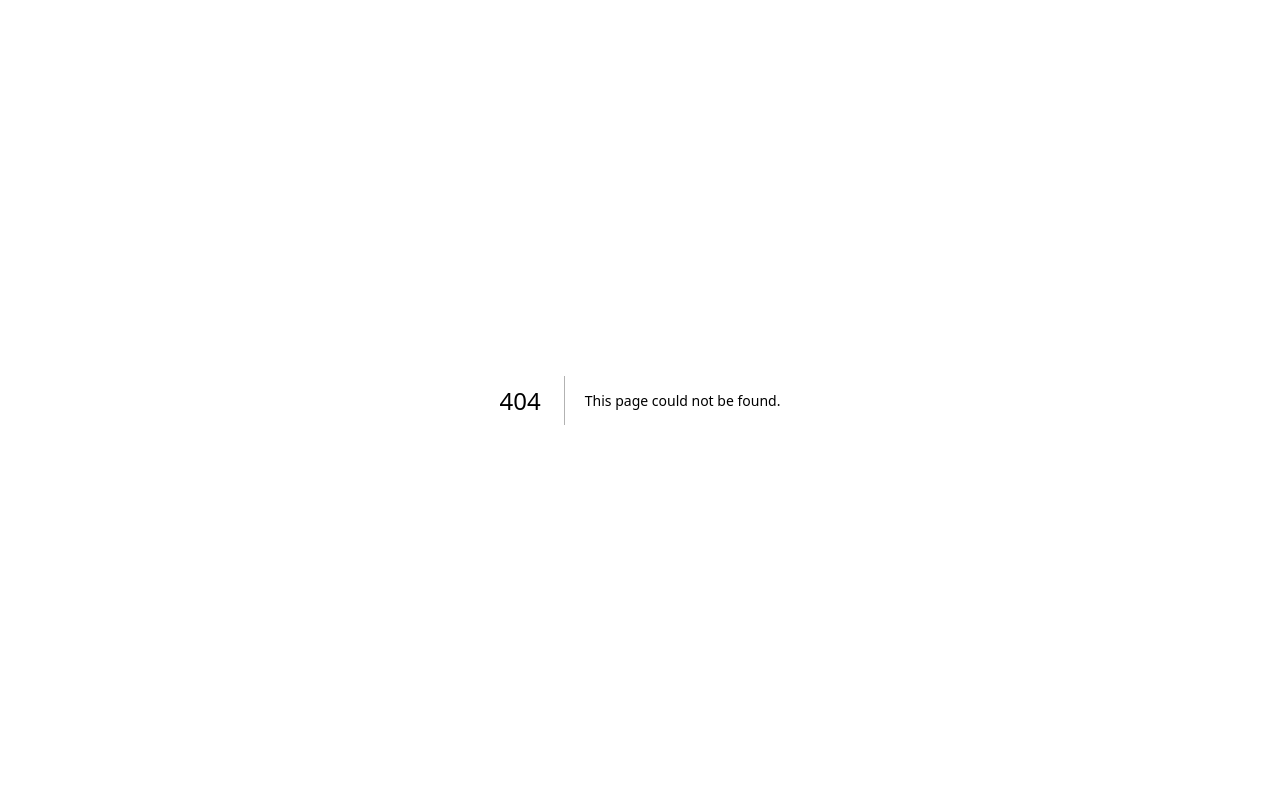
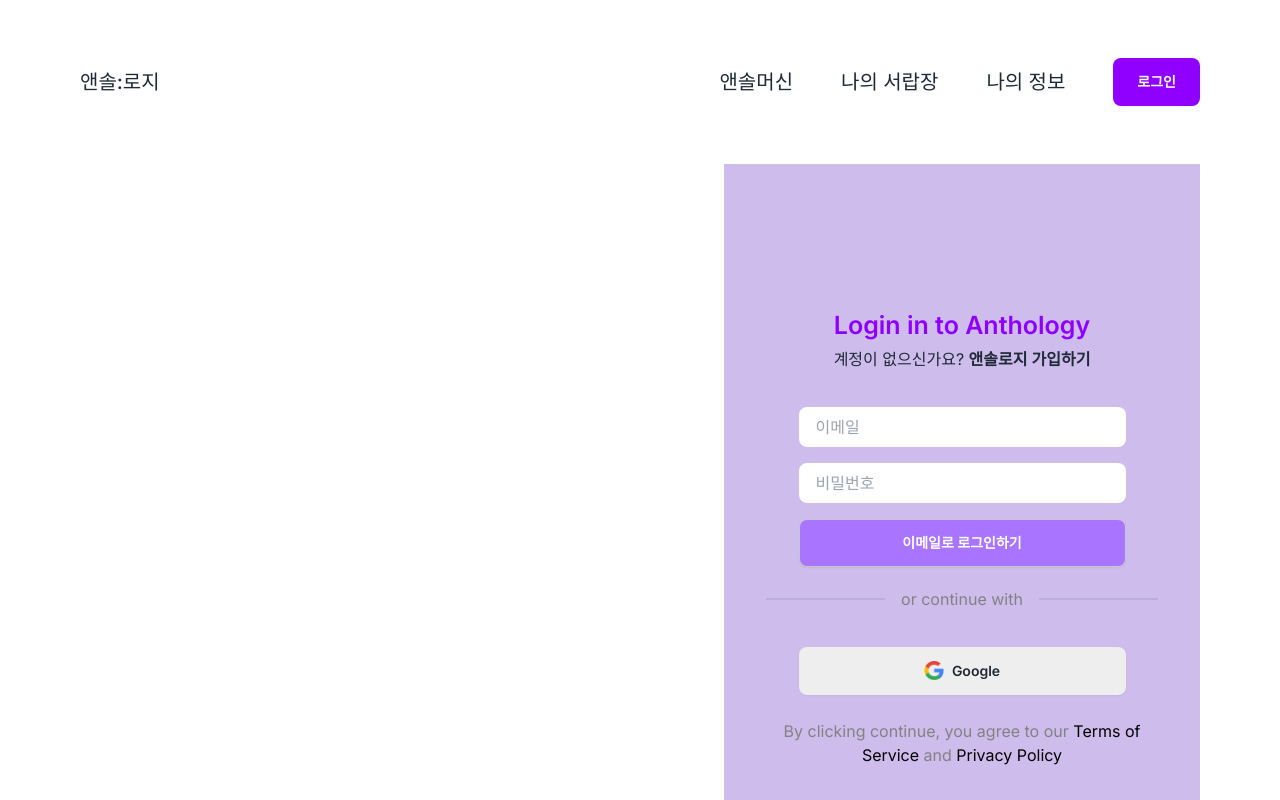
Before and after one commit to Epson-Innovation-Challenge-Anthology/AnthologyFront, a Next.js app: page /main/login in a window 1280 px wide. Before the commit this address had no page. Shown: the top 800 px of the page. Built offline with nearby package versions, Linux system fonts and the light colour scheme.

Commit message:
ADD 로그인 페이지 추가

```diff
--- /dev/null
+++ b/app/main/login/page.tsx
@@ -0,0 +1,76 @@
+"use client";
+
+import Link from "next/link";
+import GoogleIcon from "@/assets/icon/google.png";
+import Image from "next/image";
+import { useGoogleLogin } from "@react-oauth/google";
+import { FieldValues, useForm } from "react-hook-form";
+
+export default function Login() {
+  const { register, handleSubmit } = useForm();
+
+  const googleRegister = useGoogleLogin({
+    onSuccess: (res) => {},
+  });
+
+  const onSubmit = (data: FieldValues) => {};
+
+  return (
+    <main className="flex justify-between px-20">
+      <section>
+        <figure></figure>
+      </section>
+      <section
+        className="w-[476px] bg-[#CEBCEC] px-[42px]"
+        onSubmit={handleSubmit(onSubmit)}
+      >
+        <form className="flex flex-col items-center">
+          <h2 className="font-semibold text-[25px] text-[#8F00FF] mt-[143px]">
+            Login in to Anthology
+          </h2>
+          <p className="mt-[2px]">
+            {"계정이 없으신가요? "}
+            <Link href="/main/register" className="font-semibold">
+              앤솔로지 가입하기
+            </Link>
+          </p>
+          <input
+            type="text"
+            className="input w-[327px] h-10 mt-[36px]"
+            placeholder="이메일"
+            {...register("email")}
+          />
+          <input
+            type="password"
+            className="input w-[327px] h-10 mt-[16px]"
+            placeholder="비밀번호"
+            {...register("password")}
+          />
+          <button className="btn btn-active bg-[#A974FF] w-[327px] h-10 text-[white] mt-[16px]">
+            이메일로 로그인하기
+          </button>
+          <div className="divider mt-[24px] text-[#828282]">
+            or continue with
+          </div>
+          <button
+            className="btn btn-active mt-[24px] w-[327px] h-10 bg-[#EEEEEE] border-0"
+            onClick={() => googleRegister()}
+          >
+            <Image
+              src={GoogleIcon}
+              className="w-5 h-5 object-contain"
+              alt="google icon"
+              priority
+            />
+            Google
+          </button>
+          <p className="mt-[24px] text-[#828282] text-center mb-[170px]">
+            By clicking continue, you agree to our
+            <span className="text-[black]"> Terms of Service</span> and
+            <span className="text-[black]"> Privacy Policy</span>
+          </p>
+        </form>
+      </section>
+    </main>
+  );
+}
```
